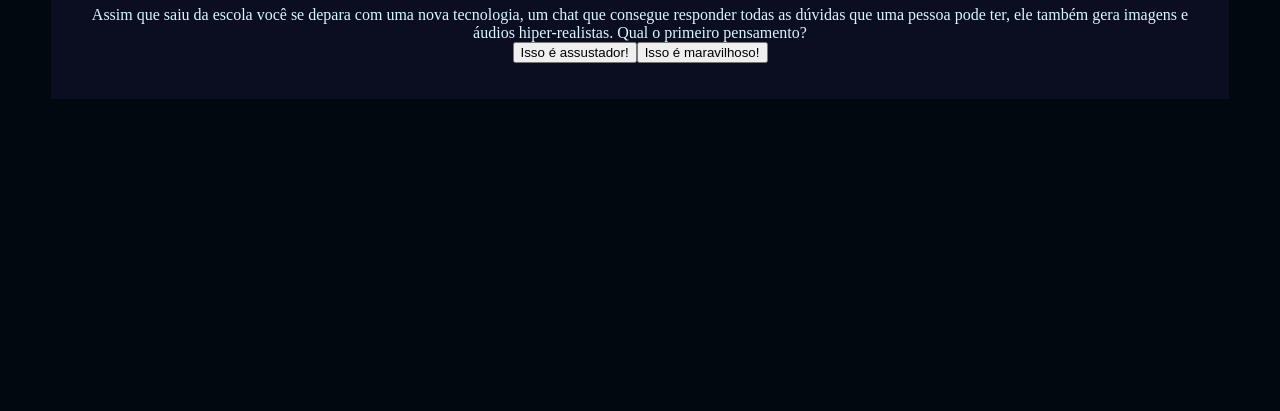
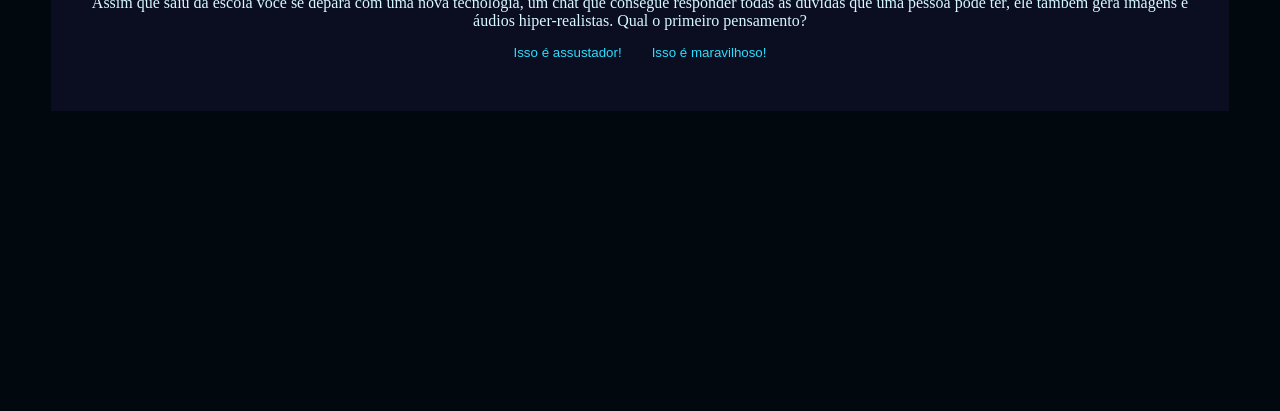
Before and after one commit to kauetheivysson/alura3c, a plain HTML site: page index.html in a window 1280 px wide. Shown: the part 405-816 px from the top of the page. Drawn offline with Linux system fonts and the light colour scheme.

Commit message:
Add files via upload

```diff
--- a/script.js
+++ b/script.js
@@ -6,91 +6,85 @@ const textoResultado = document.querySelector(".texto-resultado");
 
 const perguntas = [
   {
-      enunciado:
-        "Assim que saiu da escola você se depara com uma nova tecnologia, um chat que consegue responder todas as dúvidas que uma pessoa pode ter, ele também gera imagens e áudios hiper-realistas. Qual o primeiro pensamento?",
+      enunciado: "Assim que saiu da escola você se depara com uma nova tecnologia, um chat que consegue responder todas as dúvidas que uma pessoa pode ter, ele também gera imagens e áudios hiper-realistas. Qual o primeiro pensamento?",
       alternativas: [
           {
               texto: "Isso é assustador!",
-          afirmacao: "afirmação",
+              afirmacao: "No início ficou com medo do que essa tecnologia pode fazer. "
           },
           {
               texto: "Isso é maravilhoso!",
-          afirmacao: "afirmação",
-        },
-      ],
+              afirmacao: "Quis saber como usar IA no seu dia a dia."
+          }
+      ]
   },
   {
-      enunciado:
-        "Com a descoberta desta tecnologia, chamada Inteligência Artificial, uma professora de tecnologia da escola decidiu fazer uma sequência de aulas sobre esta tecnologia. No fim de uma aula ela pede que você escreva um trabalho sobre o uso de IA em sala de aula. Qual atitude você toma?",
+      enunciado: "Com a descoberta desta tecnologia, chamada Inteligência Artificial, uma professora de tecnologia da escola decidiu fazer uma sequência de aulas sobre esta tecnologia. No fim de uma aula ela pede que você escreva um trabalho sobre o uso de IA em sala de aula. Qual atitude você toma?",
       alternativas: [
           {
-          texto:
-            "Utiliza uma ferramenta de busca na internet que utiliza IA para que ela ajude a encontrar informações relevantes para o trabalho e explique numa linguagem que facilite o entendimento.",
-          afirmacao: "afirmação",
+              texto: "Utiliza uma ferramenta de busca na internet que utiliza IA para que ela ajude a encontrar informações relevantes para o trabalho e explique numa linguagem que facilite o entendimento.",
+              afirmacao: "Conseguiu utilizar a IA para buscar informações úteis."
           },
           {
-          texto:
-            "Escreve o trabalho com base nas conversas que teve com colegas, algumas pesquisas na internet e conhecimentos próprios sobre o tema.",
-          afirmacao: "afirmação",
-        },
-      ],
+              texto: "Escreve o trabalho com base nas conversas que teve com colegas, algumas pesquisas na internet e conhecimentos próprios sobre o tema.",
+              afirmacao: "Sentiu mais facilidade em utilizar seus próprios recursos para escrever seu trabalho."
+          }
+      ]
   },
   {
-      enunciado:
-        "Após a elaboração do trabalho escrito, a professora realizou um debate entre a turma para entender como foi realizada a pesquisa e escrita. Nessa conversa também foi levantado um ponto muito importante: como a IA impacta o trabalho do futuro. Nesse debate, como você se posiciona?",
+      enunciado: "Após a elaboração do trabalho escrito, a professora realizou um debate entre a turma para entender como foi realizada a pesquisa e escrita. Nessa conversa também foi levantado um ponto muito importante: como a IA impacta o trabalho do futuro. Nesse debate, como você se posiciona?",
       alternativas: [
           {
-          texto:
-            "Defende a ideia de que a IA pode criar novas oportunidades de emprego e melhorar habilidades humanas.",
-          afirmacao: "afirmação",
+              texto: "Defende a ideia de que a IA pode criar novas oportunidades de emprego e melhorar habilidades humanas.",
+              afirmacao: "Vem impulsionando a inovação na área de IA e luta para abrir novos caminhos profissionais com IA."
           },
           {
-          texto:
-            "Me preocupo com as pessoas que perderão seus empregos para máquinas e defendem a importância de proteger os trabalhadores.",
-          afirmacao: "afirmação",
-        },
-      ],
+              texto: "Me preocupo com as pessoas que perderão seus empregos para máquinas e defendem a importância de proteger os trabalhadores.",
+              afirmacao: "Sua preocupação com as pessoas motivou a criar um grupo de estudos entre trabalhadores para discutir meios de utilização de IA de forma ética."
+          }
+      ]
   },
   {
-      enunciado:
-        "Ao final da discussão, você precisou criar uma imagem no computador que representasse o que pensa sobre IA. E agora?",
+      enunciado: "Ao final da discussão, você precisou criar uma imagem no computador que representasse o que pensa sobre IA. E agora?",
       alternativas: [
           {
-          texto:
-            "Criar uma imagem utilizando uma plataforma de design como o Paint.",
-          afirmacao: "afirmação",
+              texto: "Criar uma imagem utilizando uma plataforma de design como o Paint.",
+              afirmacao: "Notou também que muitas pessoas não sabem ainda utilizar as ferramentas tradicionais e decidiu compartilhar seus conhecimentos de design utilizando ferramentas de pintura digital para iniciantes."
           },
           {
               texto: "Criar uma imagem utilizando um gerador de imagem de IA.",
-          afirmacao: "afirmação",
-        },
-      ],
+              afirmacao: "Acelerou o processo de criação de trabalhos utilizando geradores de imagem e agora consegue ensinar pessoas que sentem dificuldades em desenhar manualmente como utilizar também!"
+          }
+      ]
   },
   {
-      enunciado:
-        "Você tem um trabalho em grupo de biologia para entregar na semana seguinte, o andamento do trabalho está um pouco atrasado e uma pessoa do seu grupo decidiu fazer com ajuda da IA. O problema é que o trabalho está totalmente igual ao do chat. O que você faz? ",
+      enunciado: "Você tem um trabalho em grupo de biologia para entregar na semana seguinte, o andamento do trabalho está um pouco atrasado e uma pessoa do seu grupo decidiu fazer com ajuda da IA. O problema é que o trabalho está totalmente igual ao do chat. O que você faz? ",
       alternativas: [
           {
-          texto:
-            "Escrever comandos para o chat é uma forma de contribuir com o trabalho, por isso não é um problema utilizar o texto inteiro.",
-          afirmacao: "afirmação",
+              texto: "Escrever comandos para o chat é uma forma de contribuir com o trabalho, por isso não é um problema utilizar o texto inteiro.",
+              afirmacao: "Infelizmente passou a utilizar a IA para fazer todas suas tarefas e agora se sente dependente da IA para tudo."
           },
           {
-          texto:
-            "O chat pode ser uma tecnologia muito avançada, mas é preciso manter a atenção pois toda máquina erra, por isso revisar o trabalho e contribuir com as perspectivas pessoais é essencial.",
-          afirmacao: "afirmação",
-        },
-      ],
+              texto: "O chat pode ser uma tecnologia muito avançada, mas é preciso manter a atenção pois toda máquina erra, por isso revisar o trabalho e contribuir com as perspectivas pessoais é essencial.",
+              afirmacao: "Percebeu que toda IA reproduz orientações baseadas na empresa que programou e muito do que o chat escrevia não refletia o que pensava e por isso sabe que os textos gerados pela IA devem servir como auxílio e não resultado final. "
+          }
+      ]
   },
 ];
+
 
   let atual = 0;
   let perguntaAtual;
   let historiaFinal = "";
 
 function mostraPergunta() {
+  if (atual >= perguntas.length) {
+    mostraResultado();
+    return;
+  }
   perguntaAtual = perguntas[atual];
     caixaPerguntas.textContent = perguntaAtual.enunciado;
+    caixaAlternativas.textContent = "";
     mostraAlternativas();
 }
 function mostraAlternativas(){
@@ -103,9 +97,16 @@ function mostraAlternativas(){
 }
 
 function respostaSelecionada(opcaoSelecionada){
-    const afirmacoes = opcaoSelecionada.afirmacoes;
-    historiaFinal = afirmacoes;
+    const afirmacoes = opcaoSelecionada.afirmacao;
+    historiaFinal += afirmacoes + " ";
     atual++;
     mostraPergunta();
 }
+
+function mostraResultado() {
+  caixaPerguntas.textContent = "Em 2049...";
+  textoResultado.textContent = historiaFinal;
+  caixaAlternativas.textContent = "";
+}
+
 mostraPergunta();
--- a/style.css
+++ b/style.css
@@ -26,3 +26,18 @@
   h1{
     color: var(--cor-destaque)
   }
+
+
+button {
+  background-color: var(--cor-principal);
+  color: var(--cor-destaque);
+  border: none;
+  border-radius: 15px;
+  padding: 15px;
+  transition: background-color 0.3s;
+}
+
+button:hover {
+  background-color: var(--cor-destaque);
+  color: var(--cor-secundaria);
+}
```
Lines whose indentation alone changed are shown as unchanged.
